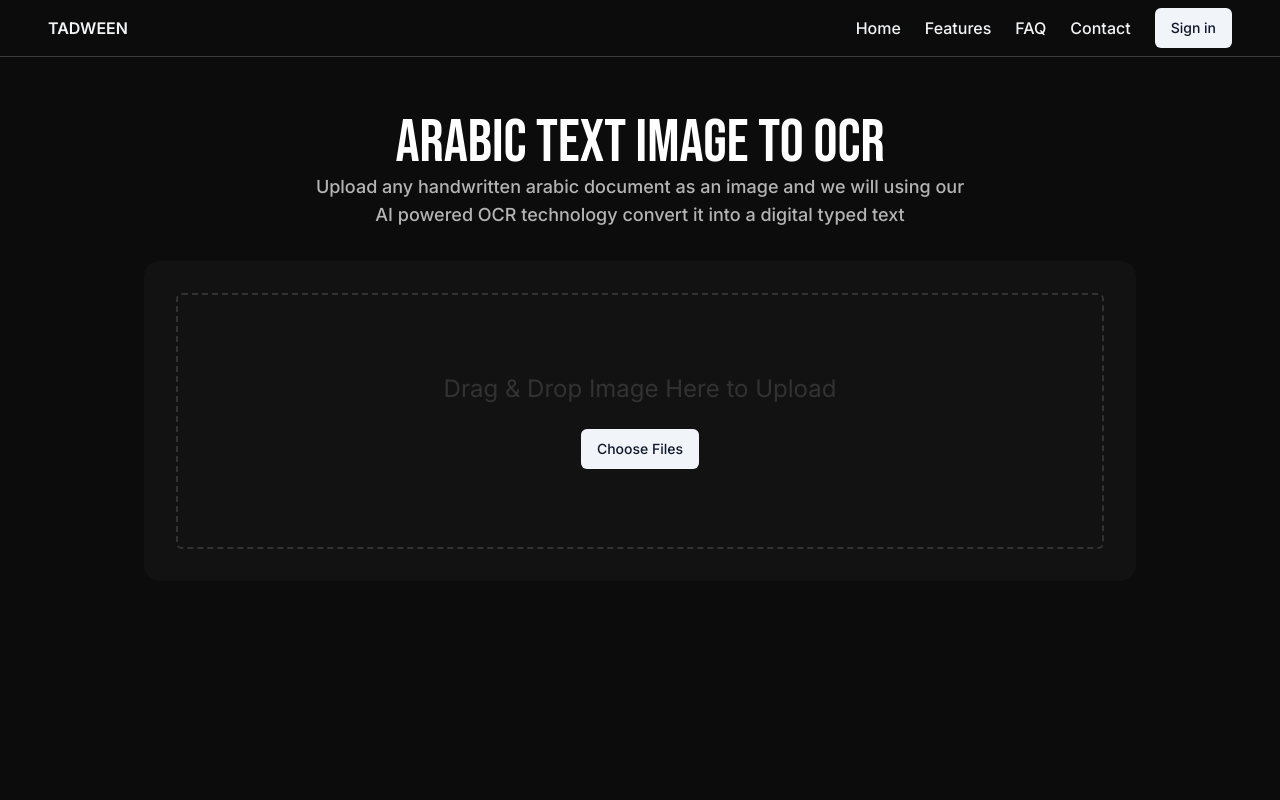
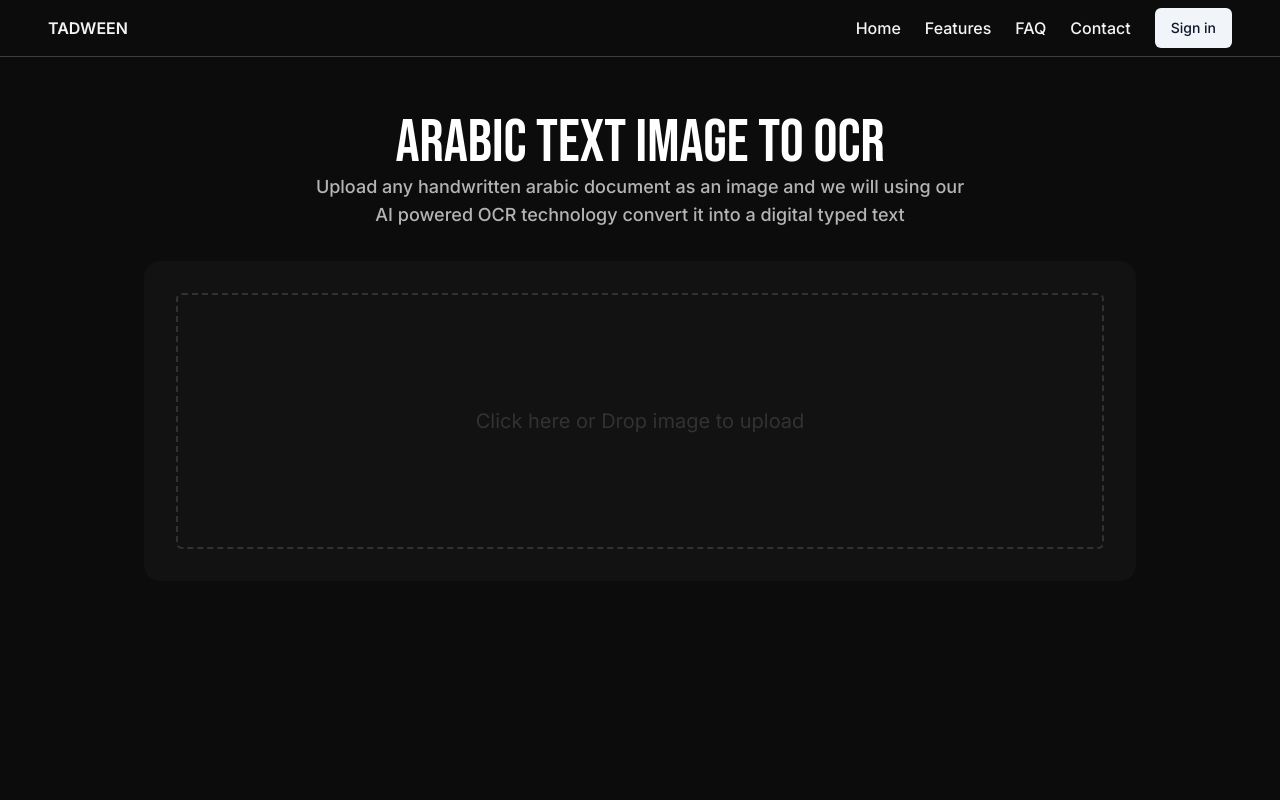
Before and after one commit to TekhliqAI/LowResourceUrduTTS, a Next.js app: page / in a window 1280 px wide. Shown: the top 800 px of the page. Built offline with nearby package versions, Linux system fonts and the light colour scheme.

Commit message:
uploader section

```diff
--- a/package.json
+++ b/package.json
@@ -18,6 +18,7 @@
     "next": "14.0.4",
     "react": "^18",
     "react-dom": "^18",
+    "react-dropzone": "^14.2.3",
     "tailwind-merge": "^2.1.0",
     "tailwindcss-animate": "^1.0.7"
   },
--- a/src/components/Footer.jsx
+++ b/src/components/Footer.jsx
@@ -1,5 +1,3 @@
-import React from "react";
-
 export const Footer = () => {
   return (
     <footer className="flex justify-between items-center px-12 py-6  border-t-[1px] border-white border-opacity-20">
--- a/src/components/uploadSection.jsx
+++ b/src/components/uploadSection.jsx
@@ -1,5 +1,5 @@
-import { Button } from "./ui/button";
 import { Bebas_Neue } from "next/font/google";
+import Uploader from "./uploader";
 
 const bebas_neue = Bebas_Neue({ subsets: ["latin"], weight: "400" });
 
@@ -13,12 +13,7 @@ const UploadSection = () => {
       <p className={`text-[#b4b4b4] text-lg font-medium`}>
         AI powered OCR technology convert it into a digital typed text
       </p>
-      <div className="h-80 bg-[#121212] w-full p-8 rounded-2xl mt-8">
-        <div className="w-full h-full flex-col text-[#323232]  border-2 border-dashed border-[#323232] rounded-md flex items-center justify-center">
-          <p className="text-2xl mb-6">Drag & Drop Image Here to Upload</p>
-          <Button variant="secondary"> Choose Files</Button>
-        </div>
-      </div>
+      <Uploader />
     </section>
   );
 };
--- /dev/null
+++ b/src/components/uploader.jsx
@@ -0,0 +1,33 @@
+"use client";
+import { cn } from "@/lib/utils";
+import Dropzone from "react-dropzone";
+
+const maxSize = 2097152;
+
+const Uploader = () => {
+  const onDrop = (acceptedFiles) => {};
+
+  return (
+    <Dropzone minSize={0} maxSize={maxSize} onDrop={(acceptedFiles) => console.log(acceptedFiles)}>
+      {({ getRootProps, getInputProps, isDragActive, isDragReject, fileRejections }) => (
+        <section className="text-white h-80 bg-[#121212] w-full p-8 rounded-2xl mt-8">
+          <div
+            {...getRootProps()}
+            className={cn(
+              " w-full h-full flex-col text-[#323232] text-xl  border-2 border-dashed border-[#323232] rounded-md flex items-center justify-center",
+              isDragActive ? "text-[#525252] border-[#525252] " : ""
+            )}
+          >
+            <input {...getInputProps()} />
+            {!isDragActive && "Click here or Drop image to upload"}
+            {isDragActive && !isDragReject && "Drop to Upload"}
+            {isDragReject && "File type is not acceptable"}
+            {/* {isFileTooLarge && <div className="mt-2">File is too large.</div>} */}
+          </div>
+        </section>
+      )}
+    </Dropzone>
+  );
+};
+
+export default Uploader;
```
Also changed, not shown: 1 other file (tests, documents, lock files or other folders).
